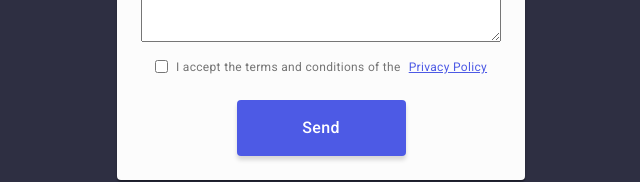
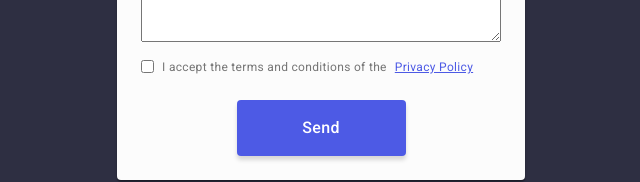
Before and after one commit to RocketReact/goit-markup-hw-05, a website built with Vite: page index.html in a window 1280 px wide. Shown: the part 488-670 px from the top of the page, 399-1039 px from the left. Built offline with nearby package versions, Linux system fonts and the light colour scheme.

Commit message:
policy text - flex-start

```diff
--- a/css/style.css
+++ b/css/style.css
@@ -542,11 +542,12 @@
 
   .checkbox-label {
     display: flex;
-    justify-content: space-between;
+    justify-content: flex-start;
     align-items: center;
     font-size: 12px;
     gap: 8px;
-    color: var(--grey-middle)
+    color: var(--grey-middle);
+    width: 360px;
 
   }
   .checkbox-input {
```
